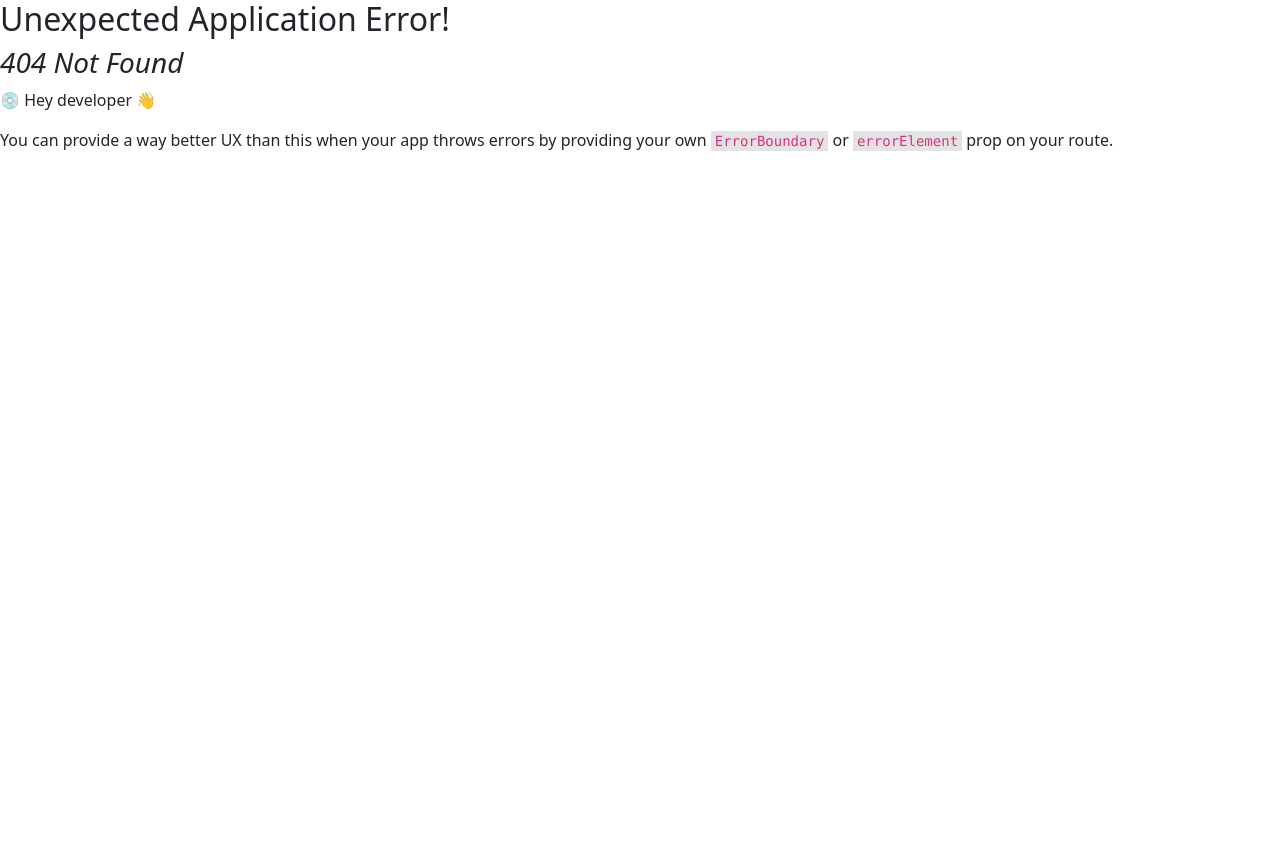
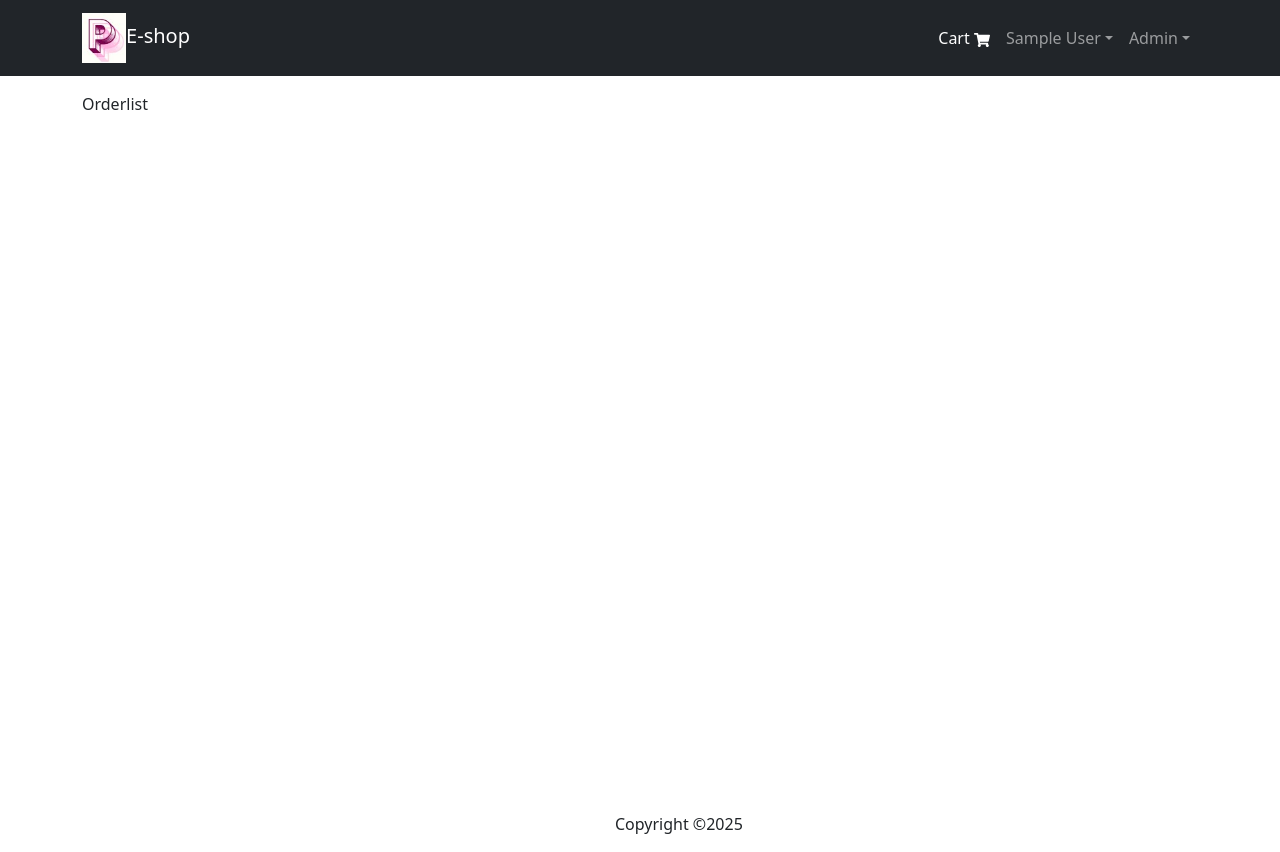
Before and after one commit to Jamesdai05/E-platform, a React (Create React App) app in the folder frontend/: page /admin/orderlist in a window 1280 px wide. Before the commit this address had no page. Before the commit the page ends 800 px from the top, so only its background shows below. Built offline with nearby package versions, Linux system fonts and the light colour scheme; sample sign-in values are in the browser's storage.

Commit message:
setup the adminRoute for the frontend

```diff
--- /dev/null
+++ b/frontend/src/Pages/Admin/Orderlist.jsx
@@ -0,0 +1,6 @@
+const Orderlist = () => {
+  return (
+    <div>Orderlist</div>
+  )
+}
+export default Orderlist
--- /dev/null
+++ b/frontend/src/Pages/Admin/Productlist.jsx
@@ -0,0 +1,6 @@
+const Productlist = () => {
+  return (
+    <div>Productlist</div>
+  )
+}
+export default Productlist
--- /dev/null
+++ b/frontend/src/Pages/Admin/Userlist.jsx
@@ -0,0 +1,6 @@
+const Userlist = () => {
+  return (
+    <div>Userlist</div>
+  )
+}
+export default Userlist
--- a/frontend/src/Pages/PrivateRoute.jsx
+++ b/frontend/src/components/AdminRoute.jsx
@@ -1,9 +1,9 @@
 import { useSelector } from "react-redux";
 import { Navigate, Outlet } from "react-router-dom";
 
-const PrivateRoute = () => {
+const AdminRoute = () => {
   const { userInfo } = useSelector((state) => state.auth);
 
-  return userInfo ? <Outlet /> : <Navigate to="login" />;
+  return userInfo && userInfo.isAdmin ? <Outlet /> : <Navigate to="login" replace />;
 };
-export default PrivateRoute;
+export default AdminRoute;
--- a/frontend/src/components/Header.jsx
+++ b/frontend/src/components/Header.jsx
@@ -49,16 +49,32 @@ const Header = () => {
                 </Badge>
               )}
             </Nav.Link>
-            {userInfo ?
-            (
+            {userInfo ? (
               <NavDropdown title={userInfo.name} id="username">
-                <NavDropdown.Item as={Link} to="/profile">Profile</NavDropdown.Item>
-                <NavDropdown.Item as={Link} onClick={handleLogOut}>Log Out</NavDropdown.Item>
+                <NavDropdown.Item as={Link} to="/profile">
+                  Profile
+                </NavDropdown.Item>
+                <NavDropdown.Item as={Link} onClick={handleLogOut}>
+                  Log Out
+                </NavDropdown.Item>
               </NavDropdown>
             ) : (
               <Nav.Link as={Link} to="/login" style={fsStyle}>
                 User <FaUser className="ms-0.5" />
               </Nav.Link>
+            )}
+            {userInfo && userInfo.isAdmin && (
+              <NavDropdown title="Admin" id="adminmenu">
+                <NavDropdown.Item as={Link} to="/admin/productList">
+                  UserList
+                </NavDropdown.Item>
+                <NavDropdown.Item as={Link} to="/admin/orderList">
+                  OrderList
+                </NavDropdown.Item>
+                <NavDropdown.Item as={Link} to="/admin/userList">
+                  UserList
+                </NavDropdown.Item>
+              </NavDropdown>
             )}
           </Nav>
         </Navbar.Collapse>
--- /dev/null
+++ b/frontend/src/components/PrivateRoute.jsx
@@ -0,0 +1,9 @@
+import { useSelector } from "react-redux";
+import { Navigate, Outlet } from "react-router-dom";
+
+const PrivateRoute = () => {
+  const { userInfo } = useSelector((state) => state.auth);
+
+  return userInfo ? <Outlet /> : <Navigate to="login" replace />;
+};
+export default PrivateRoute;
--- a/frontend/src/index.js
+++ b/frontend/src/index.js
@@ -15,9 +15,11 @@ import ProfilePage from './Pages/ProfilePage.jsx';
 import ShippingPage from './Pages/ShippingPage.jsx';
 import Payment from './Pages/Payment.jsx';
 import Placeorder from './Pages/Placeorder.jsx';
-import PrivateRoute from './Pages/PrivateRoute.jsx';
+import PrivateRoute from './components/PrivateRoute.jsx';
 import OrderPage from './Pages/OrderPage.jsx';
 import { PayPalScriptProvider } from '@paypal/react-paypal-js';
+import AdminRoute from './components/AdminRoute.jsx';
+import Orderlist from './Pages/Admin/Orderlist.jsx';
 
 
 
@@ -38,6 +40,10 @@ const router=createBrowserRouter(
         <Route path='/cart' element={<CartPage />}/>
         <Route path='/order/:id' element={<OrderPage />}/>
       </Route>
+
+      <Route path="/" element={<AdminRoute/>}>
+        <Route path="/admin/orderlist" element={<Orderlist />}></Route>
+      </Route>
     </Route>
   )
 )
```
